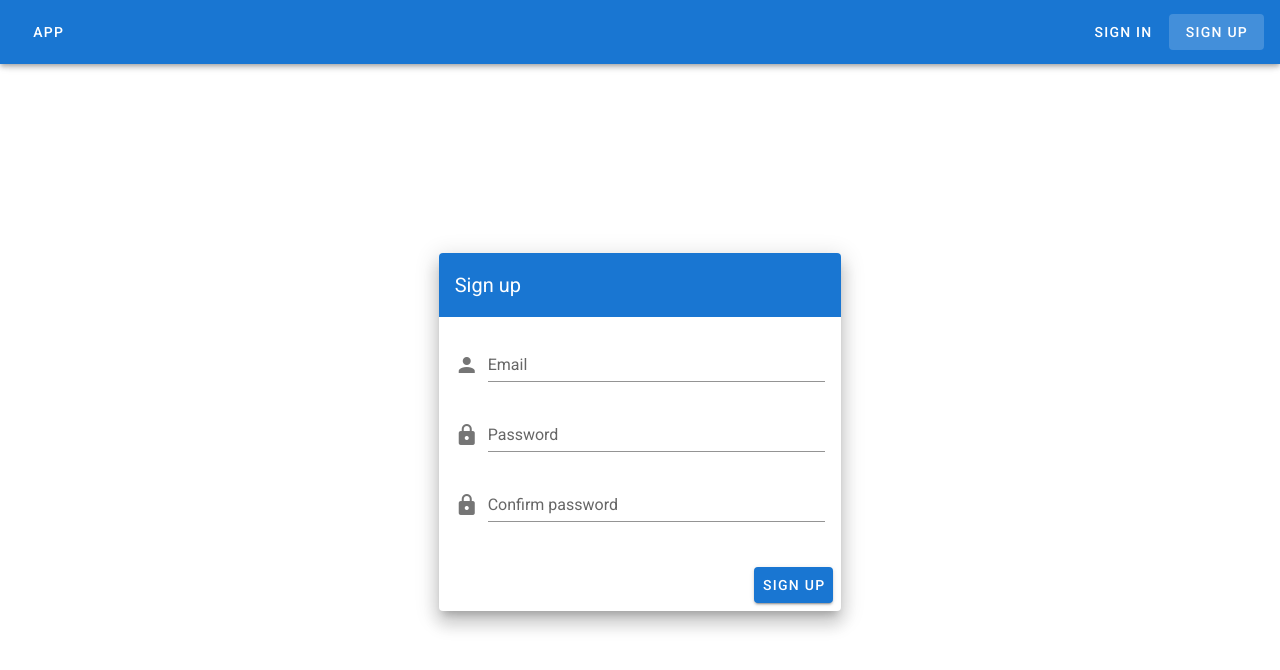
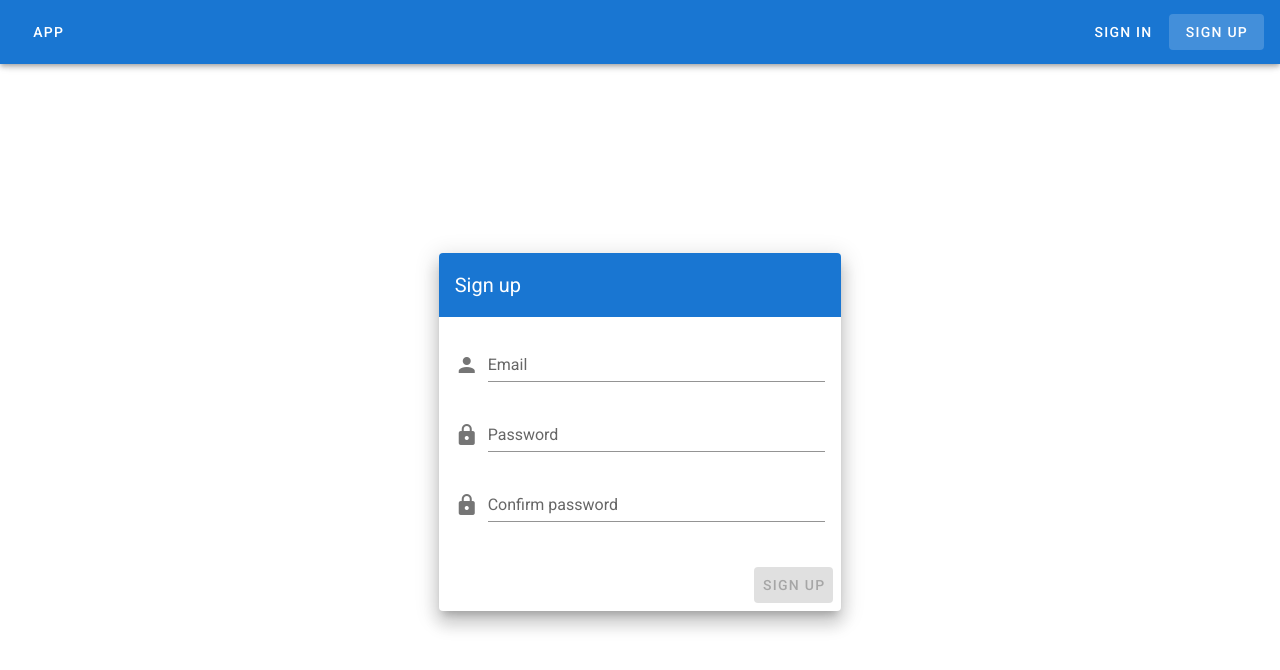
Before and after one commit to holowieszek/shop-reporter-frontend, a Vue app: page /signup in a window 1280 px wide. Shown: the top 670 px of the page. Built offline with nearby package versions, Linux system fonts and the light colour scheme.

Commit message:
Added sign up form validation

```diff
--- a/src/components/Auth/SignUp.vue
+++ b/src/components/Auth/SignUp.vue
@@ -7,14 +7,15 @@
             <v-toolbar-title>Sign up</v-toolbar-title>
             <v-spacer></v-spacer>
           </v-toolbar>
+          <v-form @submit.prevent="onSubmit">
             <v-card-text>
-            <v-form>
               <v-text-field
                 label="Email"
                 name="emaik"
                 prepend-icon="mdi-account"
                 type="text"
-                v-model="email"
+                v-model="credentials.email"
+                :error="errors && $v.credentials.email.$invalid"
               ></v-text-field>
 
               <v-text-field
@@ -23,7 +24,8 @@
                 name="password"
                 prepend-icon="mdi-lock"
                 type="password"
-                v-model="password"
+                v-model="credentials.password"
+                :error="errors && $v.credentials.password.$invalid"
               ></v-text-field>
 
               <v-text-field
@@ -32,14 +34,15 @@
                 name="confirm-password"
                 prepend-icon="mdi-lock"
                 type="password"
-                v-model="confirmPassword"
+                v-model="credentials.confirmPassword"
+                :error="errors && $v.credentials.confirmPassword.$invalid"
               ></v-text-field>
-            </v-form>
             </v-card-text>
             <v-card-actions>
               <v-spacer></v-spacer>
-            <v-btn color="primary" @click="onSubmit">Sign up</v-btn>
+              <v-btn color="primary" type="submit" :disabled="$v.credentials.$invalid">Sign up</v-btn>
             </v-card-actions>
+          </v-form>
         </v-card>
       </v-col>
     </v-row>
@@ -47,20 +50,38 @@
 </template>
 
 <script>
+import { validationMixin } from "vuelidate";
+import { required, email, sameAs } from "vuelidate/lib/validators";
+
 export default {
   data: () => ({
+    credentials: {
       email: "",
       password: "",
       confirmPassword: ""
+    },
+    errors: false
   }),
+  mixins: [validationMixin],
+  validations: {
+    credentials: {
+      email: { required, email },
+      password: { required },
+      confirmPassword: { required, sameAs: sameAs("password") }
+    }
+  },
   methods: {
     onSubmit() {
-      const { email, password, confirmPassword } = this
-      if (password !== confirmPassword) {
+      this.validate();
+      const { email, password, confirmPassword } = this.credentials;
+
+      console.log({ email, password, confirmPassword });
+    },
+    validate() {
+      if (this.$v.credentials.$invalid) {
+        this.errors = true;
         return;
       }
-
-      console.log({ email, password, confirmPassword });
     }
   }
 };
```
Lines whose indentation alone changed are shown as unchanged.
